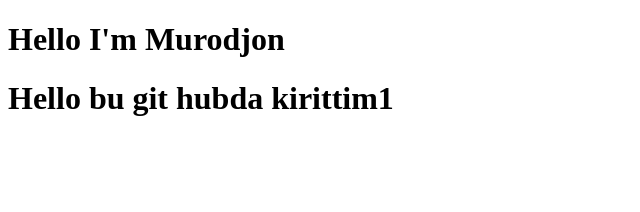
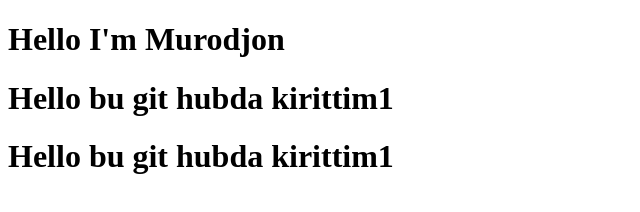
Before and after one commit to Mu1odjon/yangi_github, a plain HTML site: page index.html in a window 1280 px wide. Shown: the whole page, without its empty margins (0-640 px from the left). Drawn offline with Linux system fonts and the light colour scheme.

Commit message:
njknkjnkj

```diff
--- a/index.html
+++ b/index.html
@@ -9,5 +9,6 @@
 <body>
     <h1>Hello I'm Murodjon </h1>
     <h1>Hello bu git hubda kirittim1</h1>
+    <h1>Hello bu git hubda kirittim1</h1>
 </body>
 </html>
```
